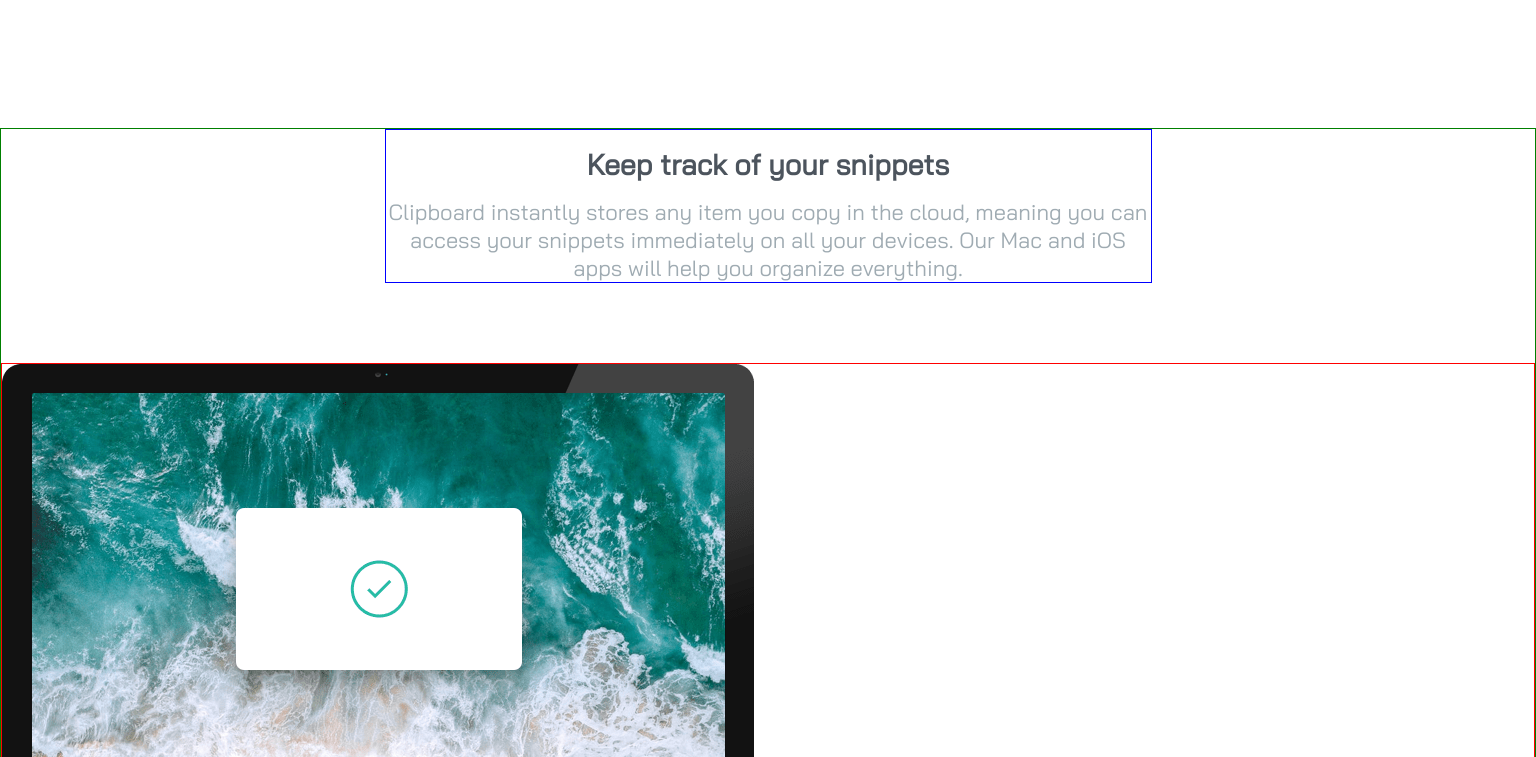
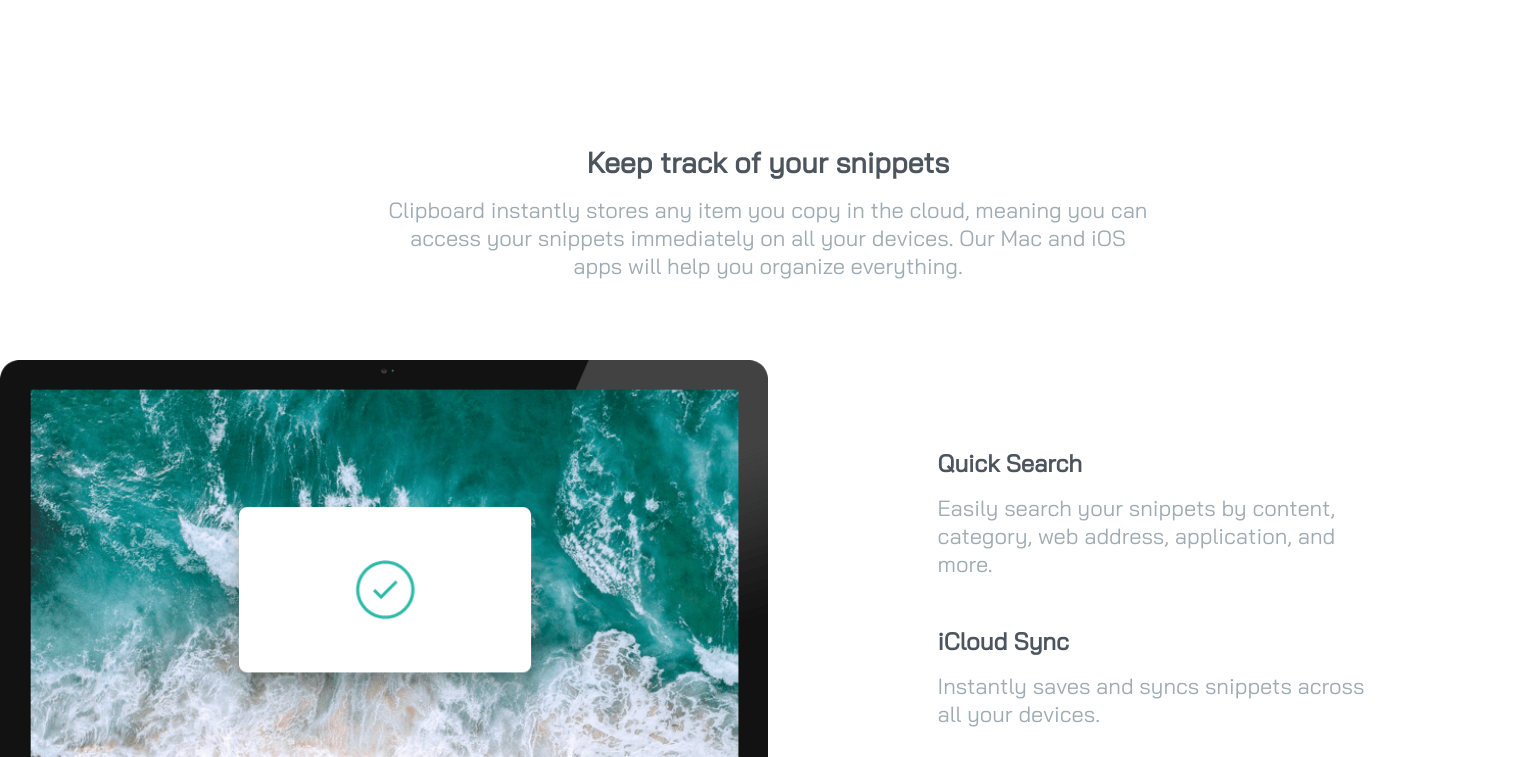
Before and after one commit to NoCared/Frontend_Master_One, a plain HTML site: page index.html in a window 1536 px wide. Shown: the part 720-1477 px from the top of the page. Drawn offline with Linux system fonts and the light colour scheme.

Commit message:
ADD - Responsive functionality

```diff
--- a/assets/css/style.css
+++ b/assets/css/style.css
@@ -55,13 +55,13 @@ h1 {
 
 h2 {
     color: hsl(210, 10%, 33%);
-    margin: 1rem;
+    margin: 1rem 0;
     font-size: 1.8rem;
 }
 
 h3 {
     color: hsl(210, 10%, 33%);
-    margin: 1rem;
+    margin: 1rem 0;
     font-size: 1.5rem;
 }
 
@@ -238,18 +238,17 @@ footer {
     #access,
     #workflow,
     #partner,
+    #download,
     #downloadDown {
         width: 50%;
         margin: 25vh auto;
     }
 
     #download {
-        width: 50%;
         margin: 10vh auto;
     }
 
     #functionality {
-        border: 1px green solid;
         width: 100%;
         margin: 25vh auto;
         display: flex;
@@ -260,15 +259,20 @@ footer {
 
     #functionality #functionalityParagraph {
         width: 50%;
-        border: 1px blue solid;
     }
 
     #blockFunction {
-        border: 1px red solid;
         width: 100%;
         margin-top: 10vh;
         display: flex;
-        justify-content: space-between;
         align-content: flex-start;
     }
+    #blockFunctionImage{
+        width: 50%;
+    }
+    #functions {
+        width: 50%;
+        padding: 0 10vw;
+        text-align: left;
+    }
 }
--- a/index.html
+++ b/index.html
@@ -57,7 +57,7 @@
       </div>
 
       <div id="blockFunction">
-        <div>
+        <div id="blockFunctionImage">
           <img src="./assets/images/image-computer.png" alt="Computer image">
         </div>
 
```
